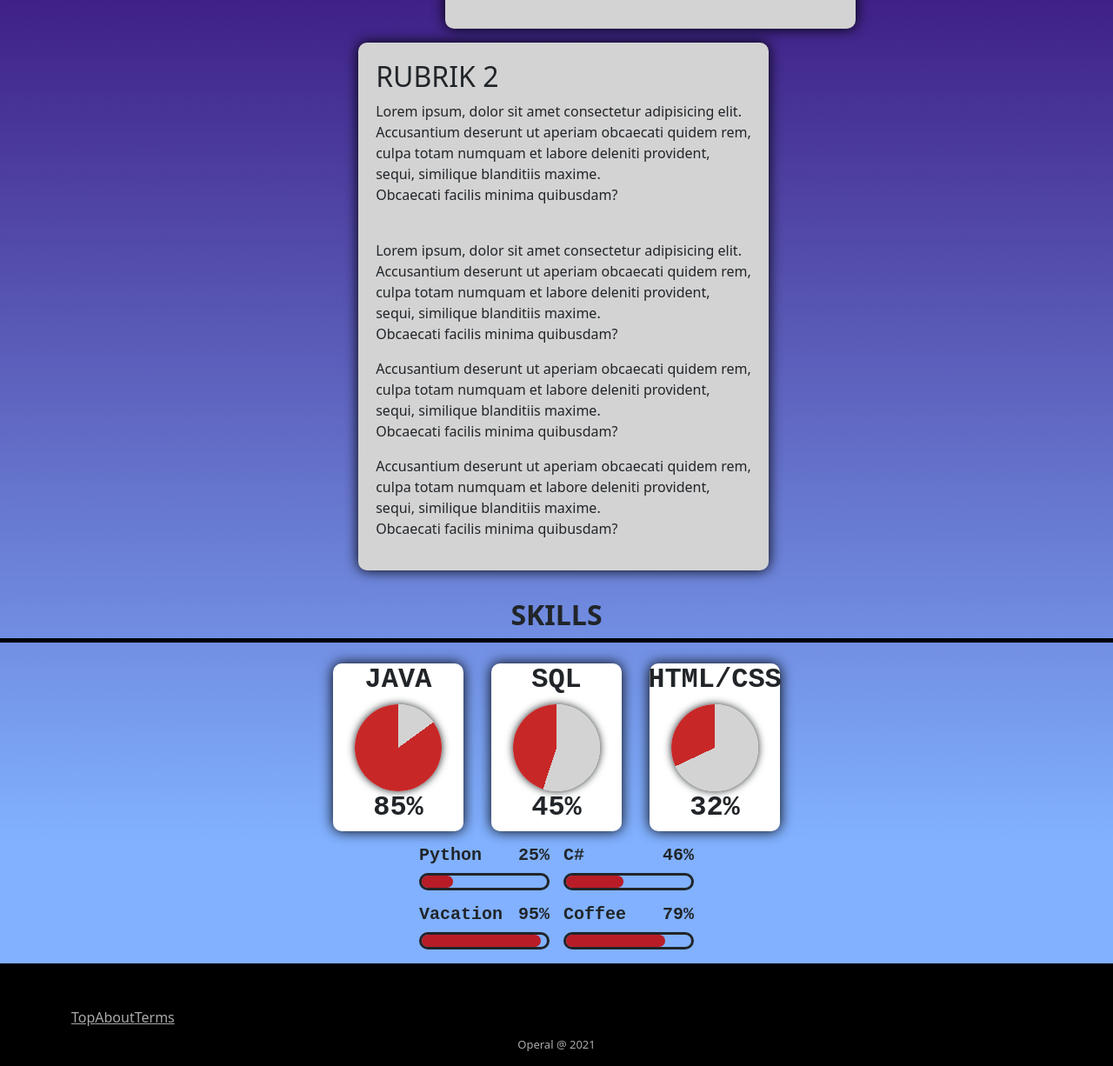
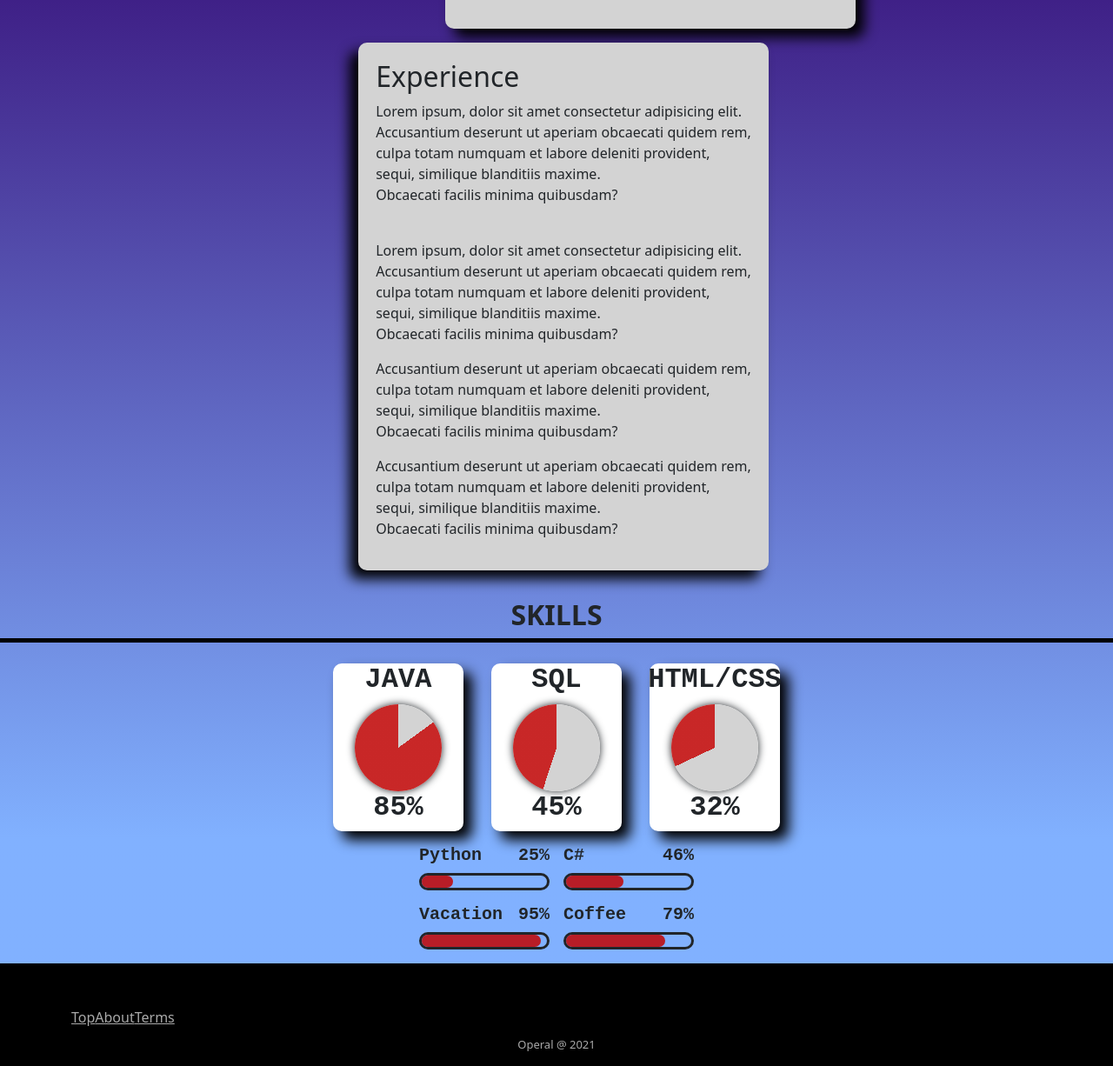
Before and after one commit to OskarMartens/Grupparbete_websajt, a plain HTML site: page andreas.html in a window 1280 px wide. Shown: the part 514-1740 px from the top of the page at 87% size. Drawn offline with nearby package versions, Linux system fonts and the light colour scheme.

Commit message:
changed shadows on boxes

```diff
--- a/andreas.html
+++ b/andreas.html
@@ -78,7 +78,7 @@
             <div style="display: flex; justify-content: center;">
                 <div class="picture" style="display: flex; align-items: center; justify-content: center; background-color: darkgrey; width: 200px; height: 250px; ">
                     <img src="images/logo.png" width="150" height="200" alt="#" id="logo"/></div>
-                <div class="textBox1" style="background-color: lightgrey; margin-left: 16px; margin-bottom: 16px; padding: 20px;  box-shadow: 0px 0px 15px black; border-radius: 10px;">
+                <div class="textBox1" style="background-color: lightgrey; margin-left: 16px; margin-bottom: 16px; padding: 20px;  box-shadow: 10px 10px 15px black; border-radius: 10px;">
                     <h2>Andreas Sjödén</h2>
                         <p>Lorem ipsum, dolor sit amet consectetur adipisicing elit.<br>
                            Accusantium deserunt ut aperiam obcaecati quidem rem,<br>
@@ -97,8 +97,8 @@
 
             <div style="display: flex; justify-content: center;">
 
-                <div class="textBox2" style="background-color: lightgrey; margin-bottom: 16px; margin-left: 16px; padding: 20px;  box-shadow: 0px 0px 15px black; border-radius: 10px;">
-                    <h2>RUBRIK 2</h2>
+                <div class="textBox2" style="background-color: lightgrey; margin-bottom: 16px; margin-left: 16px; padding: 20px;  box-shadow: -10px 10px 15px black; border-radius: 10px;">
+                    <h2>Experience</h2>
                         <p>Lorem ipsum, dolor sit amet consectetur adipisicing elit.<br>
                            Accusantium deserunt ut aperiam obcaecati quidem rem,<br>
                            culpa totam numquam et labore deleniti provident,<br>
@@ -129,19 +129,19 @@
             <!-- div som innehåller alla diagrammen-->
             <div style="display: flex; justify-content: center;">
                 <!-- divar för varje enskilt diagram med rubrik och procent -->
-                <div class="diagramSkillContainer" style="margin: 16px; display: flex; align-items: center; flex-direction: column; width: 150px; background-color: white; box-shadow: 0px 0px 15px black; border-radius: 10px;">
+                <div class="diagramSkillContainer" style="margin: 16px; display: flex; align-items: center; flex-direction: column; width: 150px; background-color: white; box-shadow: 10px 10px 15px black; border-radius: 10px;">
                   <h2 style="font-weight: bold; font-family: 'Courier New', Courier, monospace;">JAVA</h2>
                   <div class="diagram1" style="height: 100px; box-shadow: 0px 0px 10px; width: 100px; border-radius: 50%; background: conic-gradient(lightgrey 0.00% 15.00%, rgba(192, 7, 7, 0.87) 0.00% 85%)"></div>
                   <h2 style="font-weight: bold; font-family: 'Courier New', Courier, monospace;">85%</h2>
                 </div>
 
-                <div class="diagramSkillContainer" style="margin: 16px;display: flex; align-items: center; flex-direction: column; width: 150px; background-color: white; box-shadow: 0px 0px 15px black; border-radius: 10px;">
+                <div class="diagramSkillContainer" style="margin: 16px;display: flex; align-items: center; flex-direction: column; width: 150px; background-color: white; box-shadow: 10px 10px 15px black; border-radius: 10px;">
                   <h2 style="font-weight: bold; font-family: 'Courier New', Courier, monospace;">SQL</h2>
                   <div class="diagram2" style="height: 100px; box-shadow: 0px 0px 10px; width: 100px; border-radius: 50%; background: conic-gradient(lightgrey 0.00% 55.00%, rgba(192, 7, 7, 0.87) 0.00% 45%)"></div>
                   <h2 style="font-weight: bold; font-family: 'Courier New', Courier, monospace;">45%</h2>
                 </div>
 
-                <div class="diagramSkillContainer" style="margin: 16px; display: flex; align-items: center; flex-direction: column; width: 150px; background-color: white; box-shadow: 0px 0px 15px black; border-radius: 10px;">
+                <div class="diagramSkillContainer" style="margin: 16px; display: flex; align-items: center; flex-direction: column; width: 150px; background-color: white; box-shadow: 10px 10px 15px black; border-radius: 10px;">
                   <h2 style="font-weight: bold; font-family: 'Courier New', Courier, monospace;">HTML/CSS</h2>
                   <div class="diagram3" style="height: 100px; box-shadow: 0px 0px 10px; width: 100px; border-radius: 50%; background: conic-gradient(lightgrey 0.00% 68.00%, rgba(192, 7, 7, 0.87) 0.00% 32%)"></div>
                   <h2 style="font-weight: bold; font-family: 'Courier New', Courier, monospace;">32%</h2>
```
